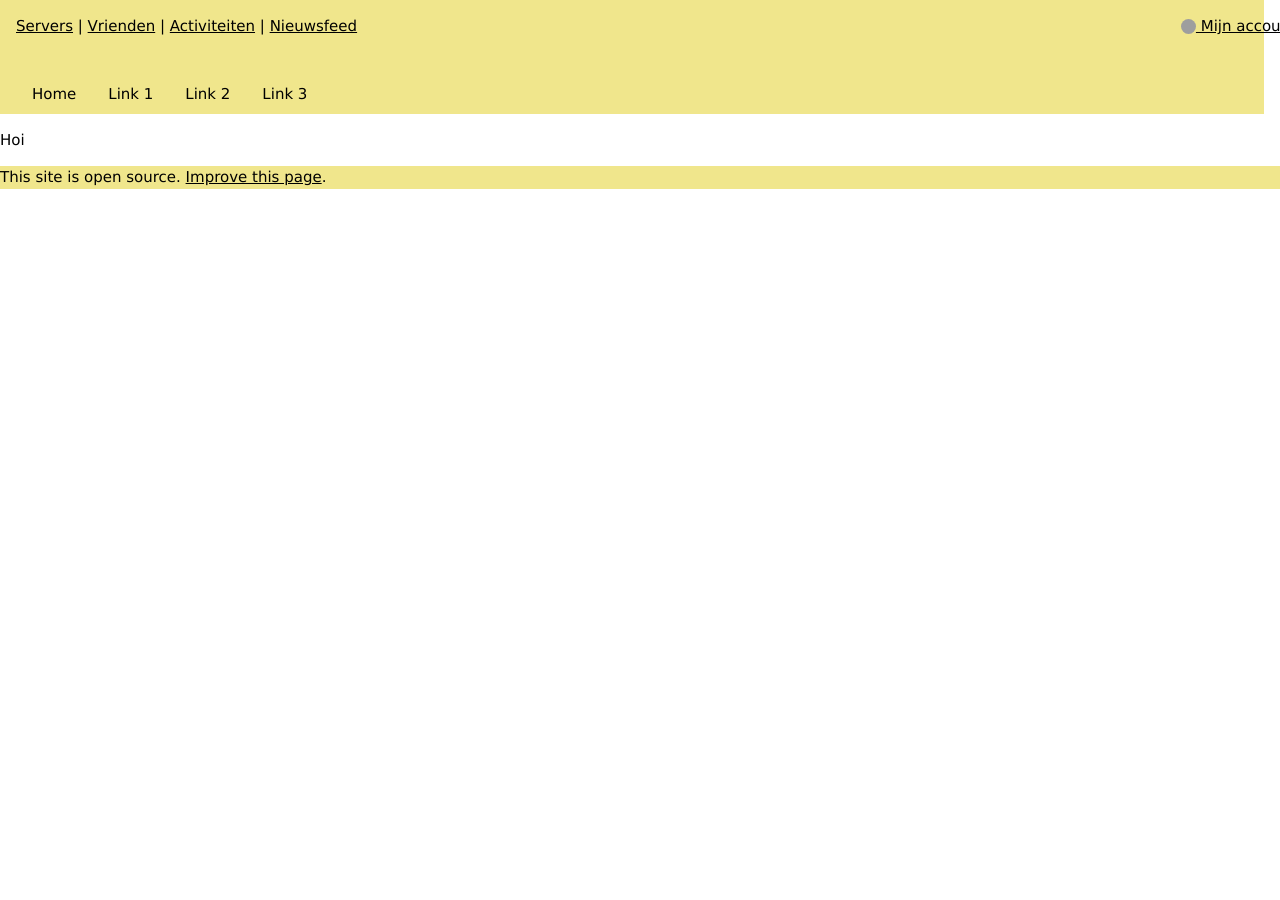
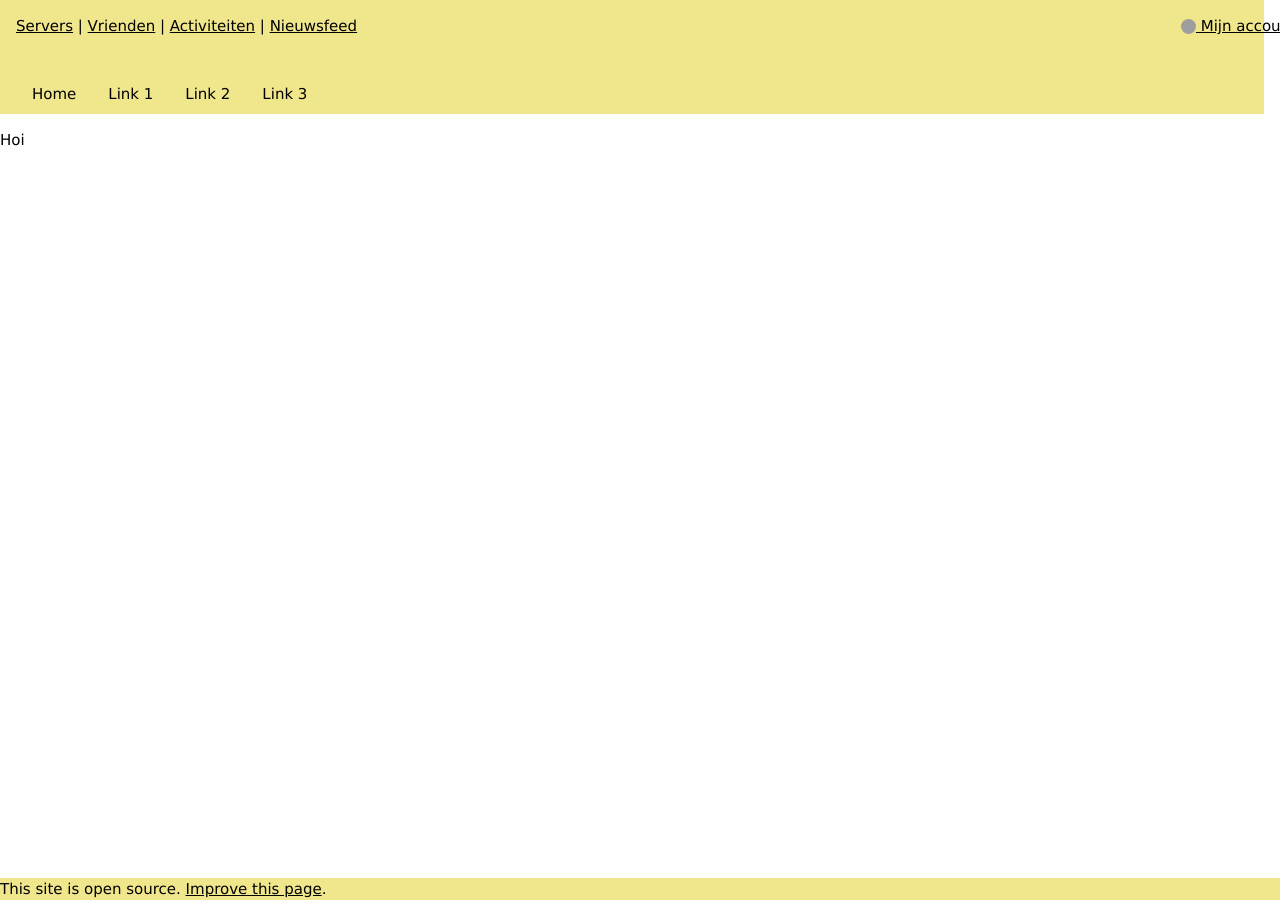
Before and after one commit to BasToTheMax/ChatApp, a Jekyll site: the page built from docs/index.md, in a window 1280 px wide. Built offline with Jekyll 4.4.1, drawn with Linux system fonts in a browser that asks for light colours; our own code applies the rules of GitHub Pages for plain Markdown files; grey boxes are pictures that could not be loaded.

Commit message:
Update default.html

```diff
--- a/docs/_layouts/default.html
+++ b/docs/_layouts/default.html
@@ -54,7 +54,7 @@
 
 
 
-      <div class="w3-khaki">
+      <div class="w3-khaki w3-bottom">
         This site is open source. <a href="{{ site.gh_edit_repository }}/{{ page.path }}">Improve this page</a>.
       </div>
 
```
